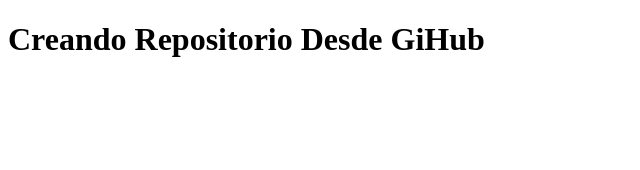
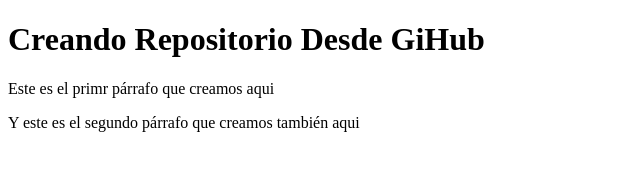
Before and after one commit to Emmanuelruk/proyecto_VSC, a plain HTML site: page index.html in a window 1280 px wide. Shown: the whole page, without its empty margins (0-640 px from the left). Drawn offline with Linux system fonts and the light colour scheme.

Commit message:
Update index.html

```diff
--- a/index.html
+++ b/index.html
@@ -8,5 +8,7 @@
 </head>
 <body>
     <h1>Creando Repositorio Desde GiHub </h1>
+    <p>Este es el primr párrafo que creamos aqui</p>
+    <p>Y este es el segundo párrafo que creamos también aqui</p>
 </body>
 </html>
```
